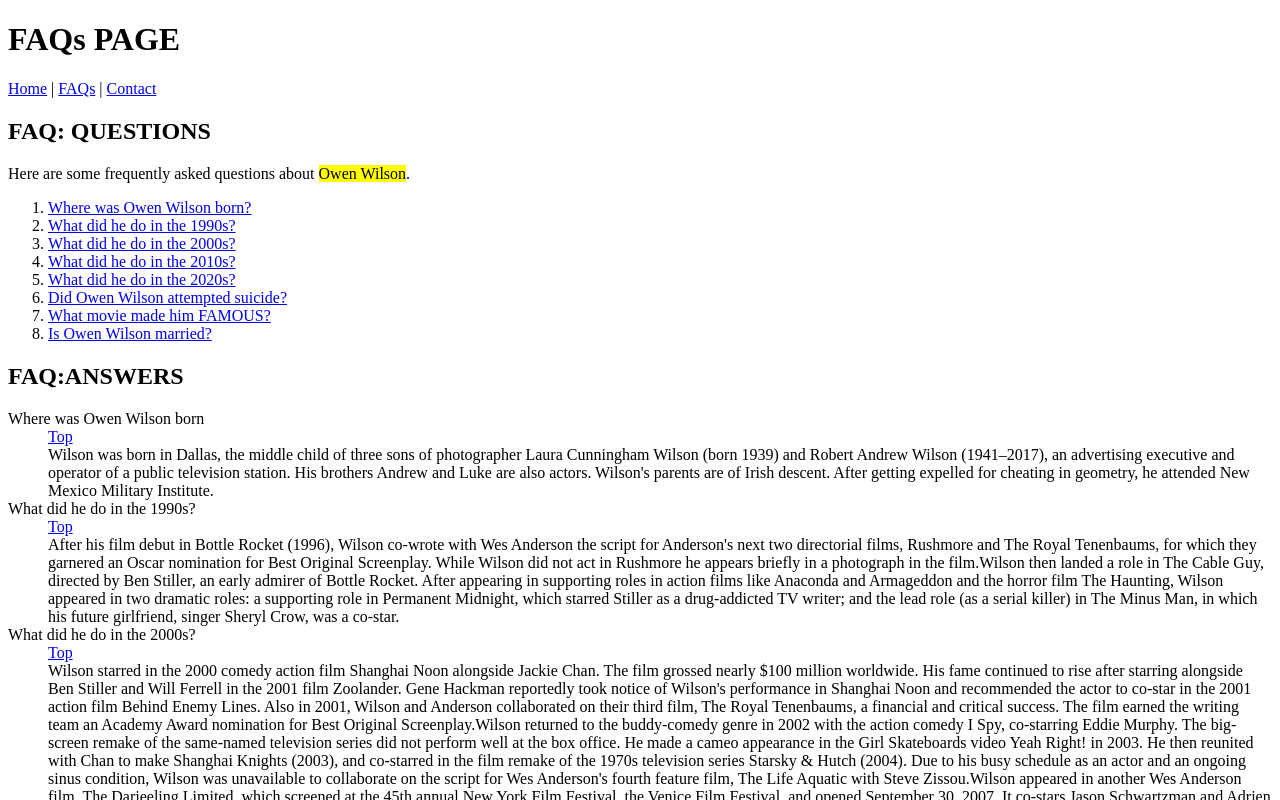
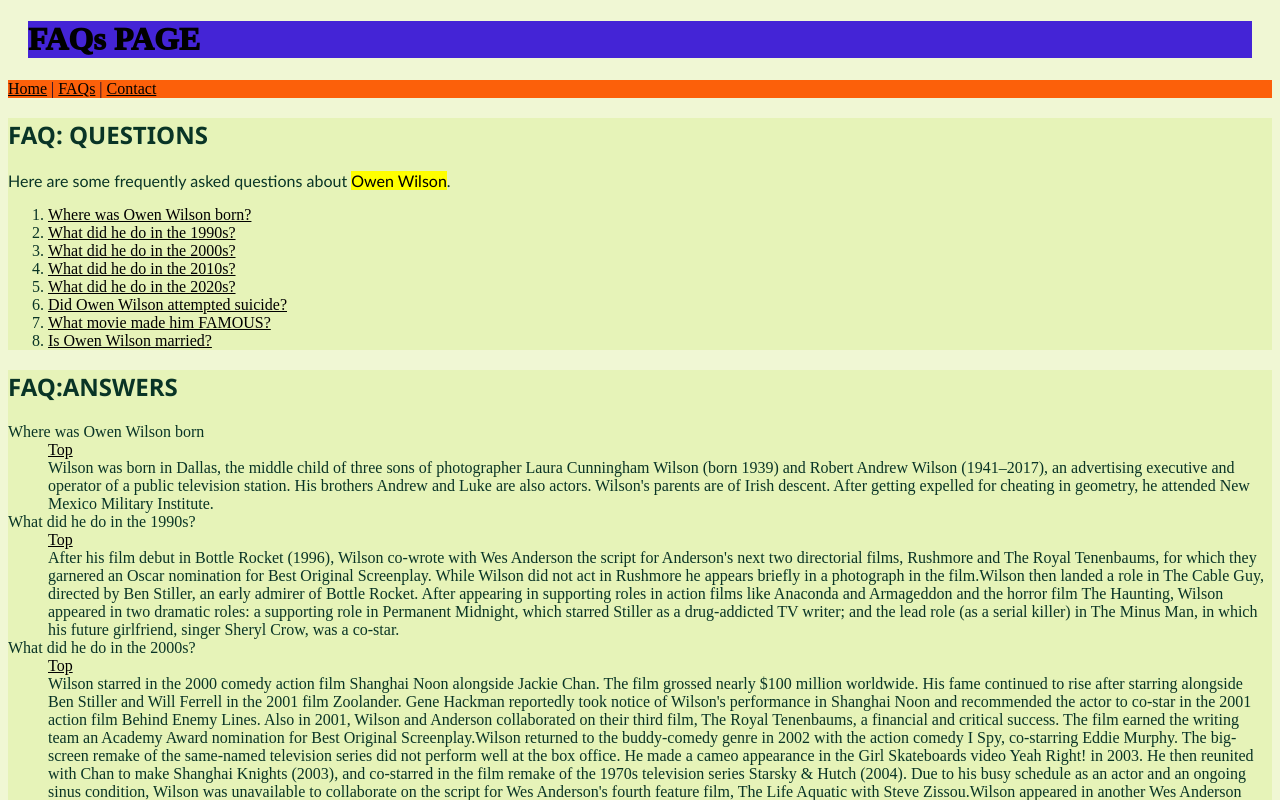
Before and after one commit to imeldalabang/WEBLAB, a plain HTML site: page faq.html in a window 1280 px wide. Shown: the top 800 px of the page. Drawn offline with Linux system fonts and the light colour scheme.

Commit message:
int commit

```diff
--- a/_css/style.css
+++ b/_css/style.css
@@ -1,10 +1,57 @@
-/* #F0F7D4 light*/
 
-
-body{
-    marging:0;
-    background-color:#F0F7D4;
-}
+/* #F0F7D4 light */
+/* #4424D6 blue */
+/* #6a8019  green */
+/* #B2D732 light green */
+/* #FC600A red */
+/* #110934 light black */
+/* #093426 black green */
+/* #0000FF dark blue */
+/* #E6F3B8 clear green */
+/* #98d3c9 clear */
 header{
     background-color:#4424D6;
+    margin:20px;;
 }
+footer{
+  background-color:#6a8019 ;
+}
+nav{
+  background-color:#FC600A  ;
+}
+article{
+  background-color:#E6F3B8;
+}
+h1{
+  font-family:serif,sans-serif,fantasy ;
+  font-weight: 1000;
+  color:black;
+}
+h2,h3{
+  font-family: 'Segoe UI', Tahoma, Geneva, Verdana, sans-serif;
+  font-weight: 900;
+}
+h3{
+  color: #FC600A;
+}
+p{
+  font-family:'Trebuchet MS', 'Lucida Sans Unicode', 'Lucida Grande', 'Lucida Sans', Arial, sans-serif;
+  font-weight: lighter;
+}
+.style_group1{
+  color: #110934  ;
+  background-color:#F0F7D4 ;
+}
+.style_group2{
+  color:#093426;
+  background-color:#F0F7D4 ;
+
+}
+.style_group3{
+  color: black;
+  background-color:#6a8019 ;
+}
+a:link { color:black; } /* unvisited link */
+a:visited { color:#B2D732; } /* visited link */
+a:hover { color:#98d3c9; } /* mouse over link */
+a:active { color:#0000FF; }  /* selected link */
--- a/faq.html
+++ b/faq.html
@@ -5,17 +5,18 @@
   <meta charset="UTF-8">
   <meta name="viewport" content="width=device-width, initial-scale=1.0">
   <title>FAQ</title>
+  <link rel="stylesheet" href="_css/style.css">
 </head>
 
-<body>
+<body class="style_group1">
   <header>
     <h1>FAQs PAGE</h1>
   </header>
   <nav>
     <a href="index.html">Home</a> | <a href="faq.html">FAQs</a> | <a href="contact.html">Contact</a>
   </nav>
-  <main>
-    <section>
+  <main class="style_group2">
+    <article>
       <h2 id="top">FAQ: QUESTIONS</h2>
       <p>Here are some frequently asked questions about <mark>Owen Wilson</mark>.</p>
       <ol>
@@ -28,8 +29,8 @@
         <li><a href="#7">What movie made him FAMOUS?</a></li>
         <li><a href="#8">Is Owen Wilson married?</a></li>
       </ol>
-    </section>
-    <section>
+    </article>
+    <article>
       <h2>FAQ:ANSWERS</h2>
       <dl>
         <dt id="1">Where was Owen Wilson born</dt>
@@ -124,9 +125,9 @@
 
         </dd>
       </dl>
-    </section>
+    </article>
   </main>
-  <footer>
+  <footer class="style_group3">
     <p>This page was last edited on 13 September 2023 ,at 11:20 am.</p>
     <p><a href="https://www.dallascollege.edu/pages/default.aspx">Dallas College</a></p>
     <p><a href="mailto:imeldalab20@gmail.com"> E-mail me</a></p>
```
Also changed, not shown: index.html (+4 -3 lines).
